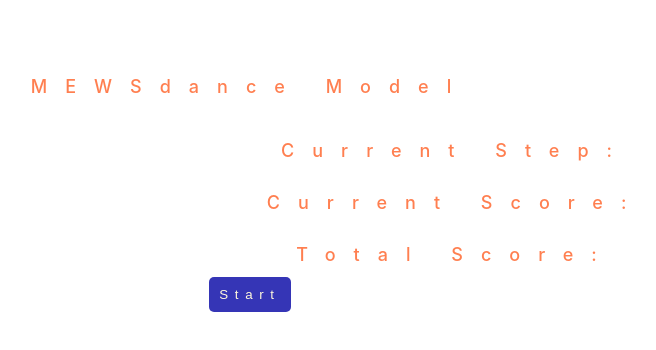
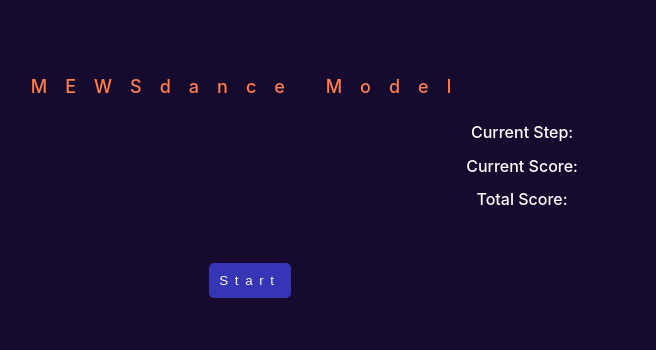
Before and after one commit to Li-Evelyn/htn2021, a React (Create React App) app: page / in a window 1280 px wide. Both pictures are taken after a click on the button "begin". Shown: the top 350 px of the page, without its empty margins (390-1046 px from the left). Built offline with nearby package versions, Linux system fonts and the light colour scheme.

Commit message:
changed background

```diff
--- a/src/App.css
+++ b/src/App.css
@@ -1,12 +1,14 @@
 .App {
   text-align: center;
   height: 100vh;
+  background-color: rgb(23, 10, 47);
 }
 
 .wow {
   font-weight:600;
   font-size:40px;
   letter-spacing:5pt;
+  color: white;
 }
 
 .score {
--- a/src/App.js
+++ b/src/App.js
@@ -229,11 +229,11 @@ function App() {
           <canvas id="canvas"></canvas>
         </div>
         <div class="score">
-          <h1>Current Step:</h1>
+          <h2>Current Step:</h2>
           <div id="currentStep" class="wow"></div>
-          <h1>Current Score:</h1>
+          <h2>Current Score:</h2>
           <div id="score" class="wow"></div>
-          <h1>Total Score:</h1>
+          <h2>Total Score:</h2>
 
         </div>
       </div>
--- a/src/Landing.css
+++ b/src/Landing.css
@@ -27,6 +27,12 @@ h1 {
     padding-top: 5%;
 }
 
+h2 {
+    color: white;
+    font-weight: 500;
+    font-size: medium;
+}
+
 button {
     margin: auto;
     text-align: center;
--- a/src/index.css
+++ b/src/index.css
@@ -5,6 +5,7 @@ body {
     sans-serif;
   -webkit-font-smoothing: antialiased;
   -moz-osx-font-smoothing: grayscale;
+  background-color: rgb(23, 10, 47);
 }
 
 code {
```
